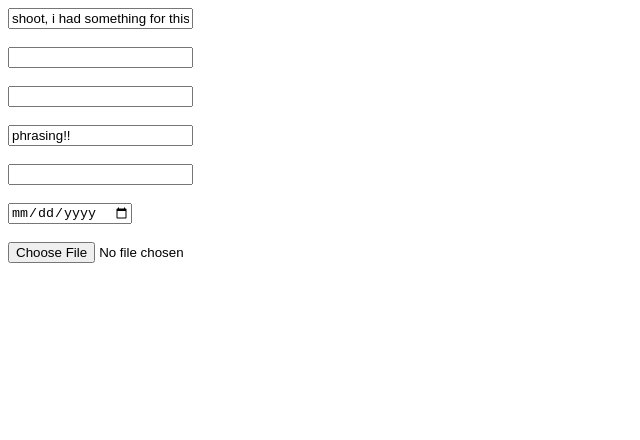
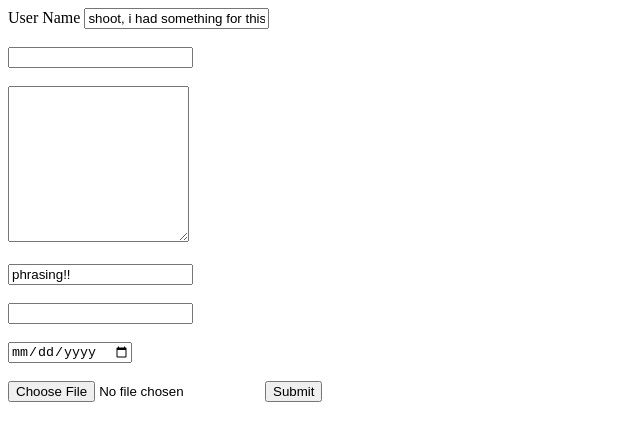
Before and after one commit to vkraucunas/formsExercises, a plain HTML site: page index.html in a window 1280 px wide. Shown: the whole page, without its empty margins (0-640 px from the left). Drawn offline with Linux system fonts and the light colour scheme.

Commit message:
trying to get a commit to work

```diff
--- a/index.html
+++ b/index.html
@@ -4,16 +4,17 @@
 	<title>Forms Work</title>
 </head>
 <body>
-<input type="text" value="shoot, i had something for this">
+<label for="user">User Name</label>
+<input type="text" value="shoot, i had something for this" id="user">
 <br>
 <br>
 <input type="text">
 <br>
 <br>
-<input type="textarea" rows="10" columns="10">
+<textarea name="woo" rows="10" columns="10"></textarea>
 <br>
 <br>
-<input type="textarea" value="phrasing!!">
+<input type="textarea" rows="10" columns="10" value="phrasing!!">
 <br>
 <br>
 <input type="email">
@@ -25,5 +26,7 @@
 <input type="file">
 
 
+<input type="submit" value="Submit">
+
 </body>
 </html>
```
